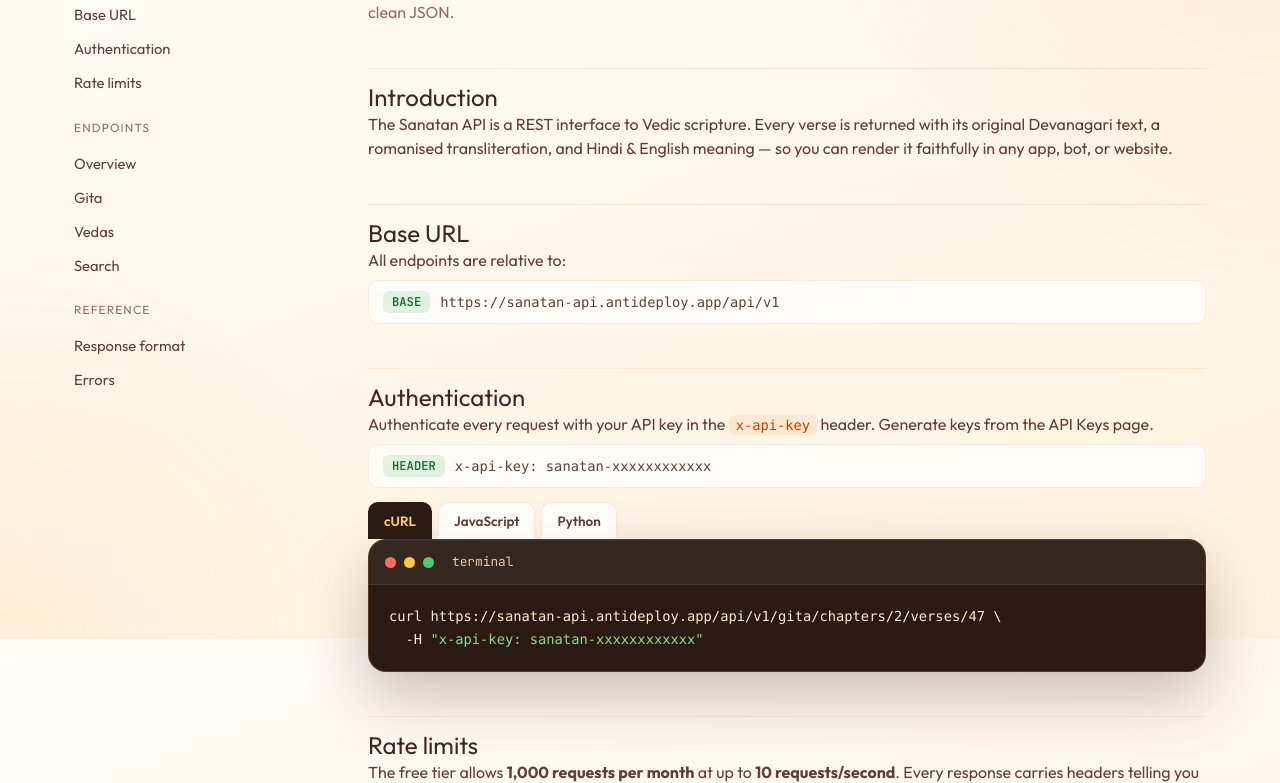
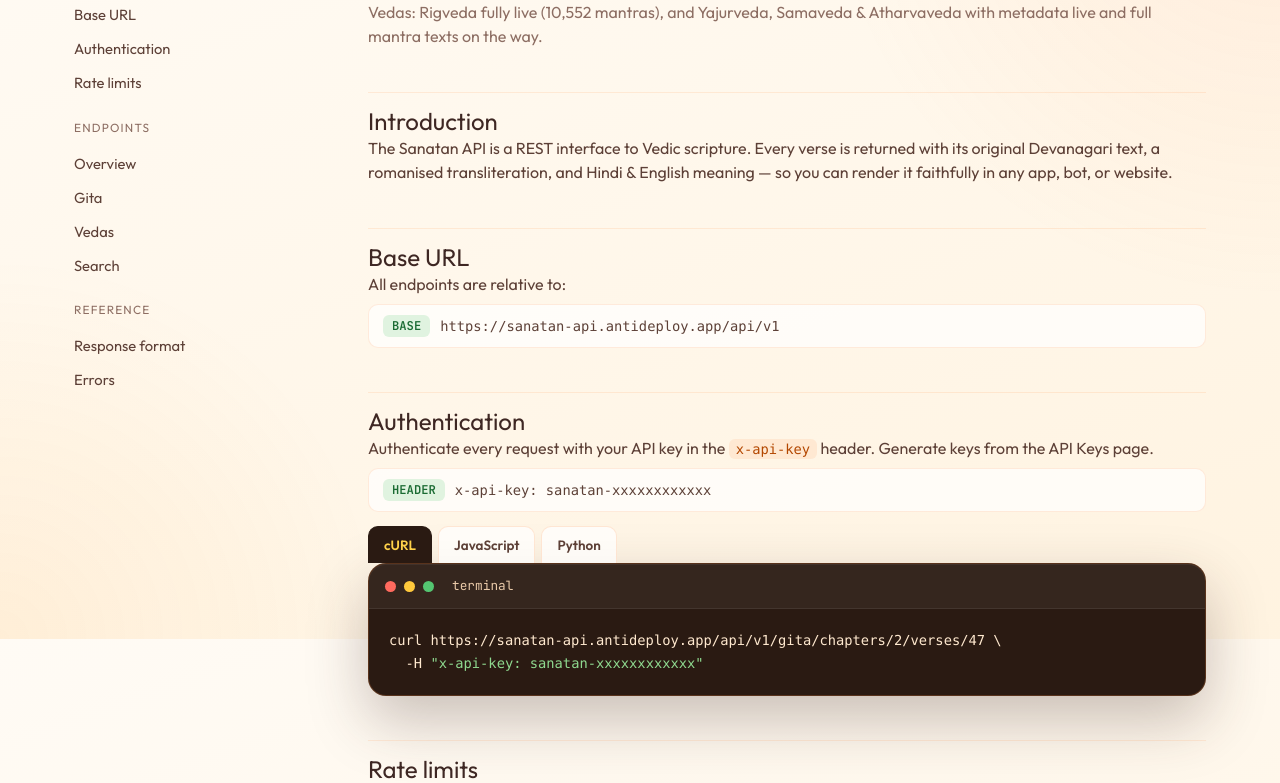
Before and after one commit to pandasuryanarayan/Sanatan-API, a plain HTML site: page frontend/docs.html in a window 1280 px wide. Shown: the part 161-944 px from the top of the page. Drawn offline with nearby package versions, Linux system fonts and the light colour scheme; no server answers.

Commit message:
Docs intro: state full Veda roadmap, not just Rigveda

```diff
--- a/frontend/docs.html
+++ b/frontend/docs.html
@@ -50,7 +50,7 @@
   <!-- ===== BODY ===== -->
   <main class="docs-body">
     <h1 style="font-size:2rem;">Sanatan API Documentation</h1>
-    <p class="muted">Fetch Shloks from the Bhagavad Gita (701 verses, 18 chapters) and the four Vedas (10,552 Rigveda mantras live) as clean JSON.</p>
+    <p class="muted">Fetch Shloks as clean JSON — the Bhagavad Gita complete (701 verses, 18 chapters, EN/HI meaning), plus the four Vedas: Rigveda fully live (10,552 mantras), and Yajurveda, Samaveda &amp; Atharvaveda with metadata live and full mantra texts on the way.</p>
 
     <div id="keyNotice" class="msg ok" style="display:none;"></div>
 
```
